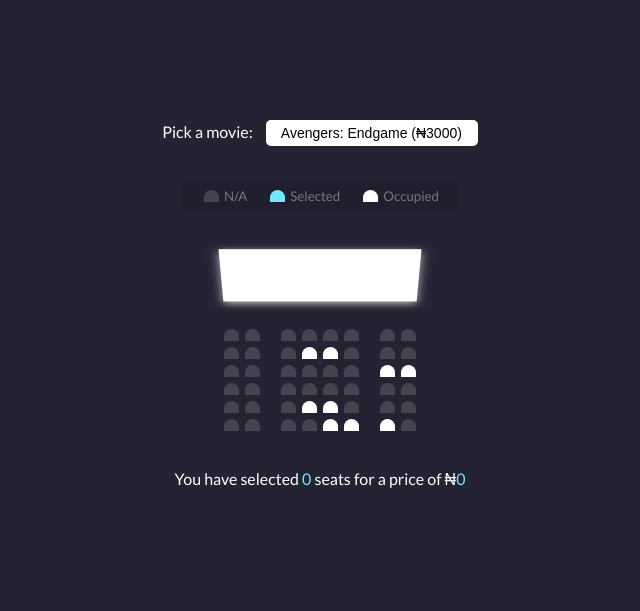
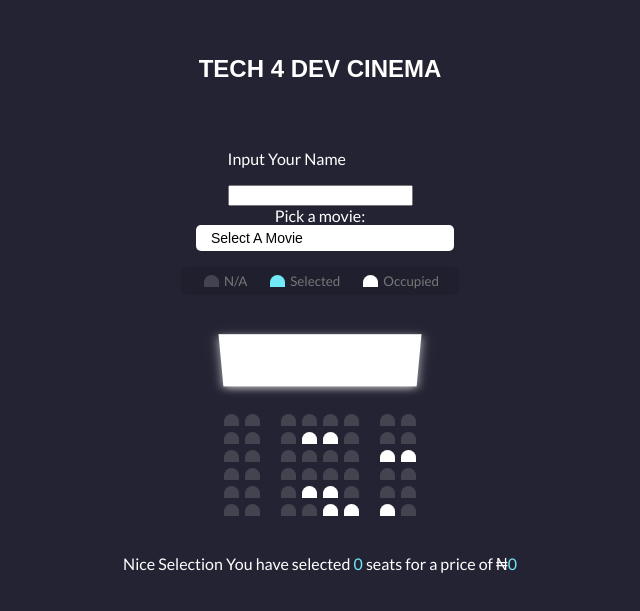
Before and after one commit to chykeba/Tech4Dev, a plain HTML site: page index.html in a window 1280 px wide. Shown: the part 103-714 px from the top of the page, without its empty margins (320-960 px from the left). Drawn offline with Linux system fonts and the light colour scheme.

Commit message:
new changes

```diff
--- a/index.html
+++ b/index.html
@@ -7,16 +7,24 @@
     <link rel="stylesheet" href="style.css" />
     <title>Tech 4 Dev Movie Seat Booking</title>
   </head>
-  <body>
-    <div class="movie-container">
-      <label>Pick a movie:</label>
+  <body
+
+     class="movie-container">
+     <div class="cinema">Tech 4 Dev Cinema</div>
+     <div class="name">
+       <p>Input Your Name</p>
+        <input type="text" class="name" id="uname">
+    </div>
+      <label><span class="buyerNameSpan"> </span> Pick a movie:</label>
       <select id="movie">
+        <option selected value="0">Select A Movie</option>
         <option value="3000">Avengers: Endgame (₦3000)</option>
         <option value="2500">Joker (₦2500)</option>
+        <option value="5500">Merry Men (Yoruba Demon) (₦5500)</option>
         <option value="2000">Enola Holmes (₦2000)</option>
         <option value="4000">Citation (₦4000)</option>
       </select>
-    </div>
+    </>
 
     <ul class="showcase">
       <li>
@@ -99,10 +107,10 @@
     </div>
 
     <p class="text">
-      You have selected <span id="count">0</span> seats for a price of ₦<span
+      Nice Selection <span class="buyerNameSpan2"> </span> You have selected <span id="count">0</span> seats for a price of ₦<span
         id="total">0</span>
     </p>
 
-    <script src="script.js"></script>
+    <script src="script2.js"></script>
   </body>
 </html>
--- a/style.css
+++ b/style.css
@@ -15,7 +15,13 @@ body {
   font-family: 'Lato', sans-serif;
   margin: 0;
 }
-
+.cinema{
+  font-weight: 600;
+  font-size: 24px;
+  text-transform: uppercase;
+  font-family: Arial, Helvetica, sans-serif;
+  margin-bottom: 50px;
+}
 .movie-container {
   margin: 20px 0;
 }
```
